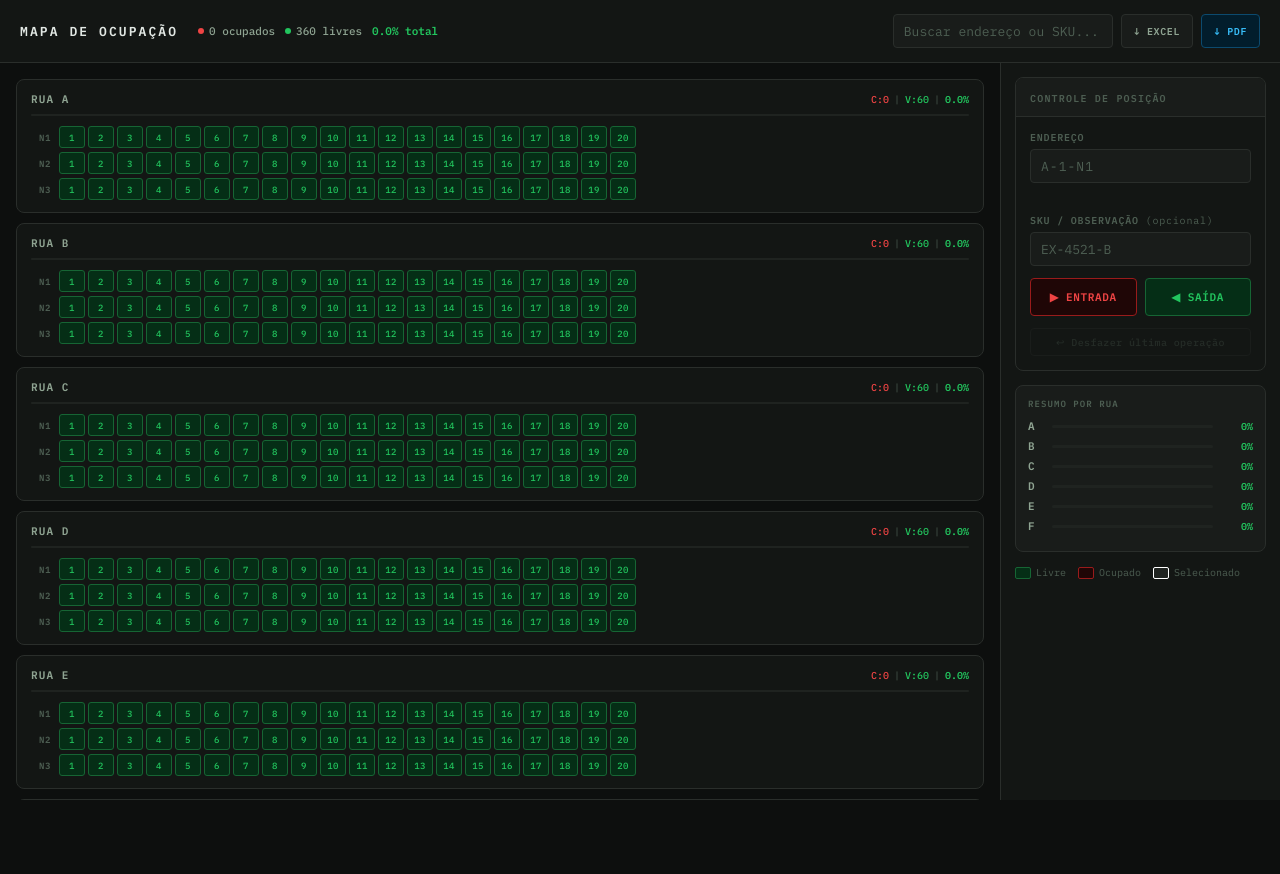
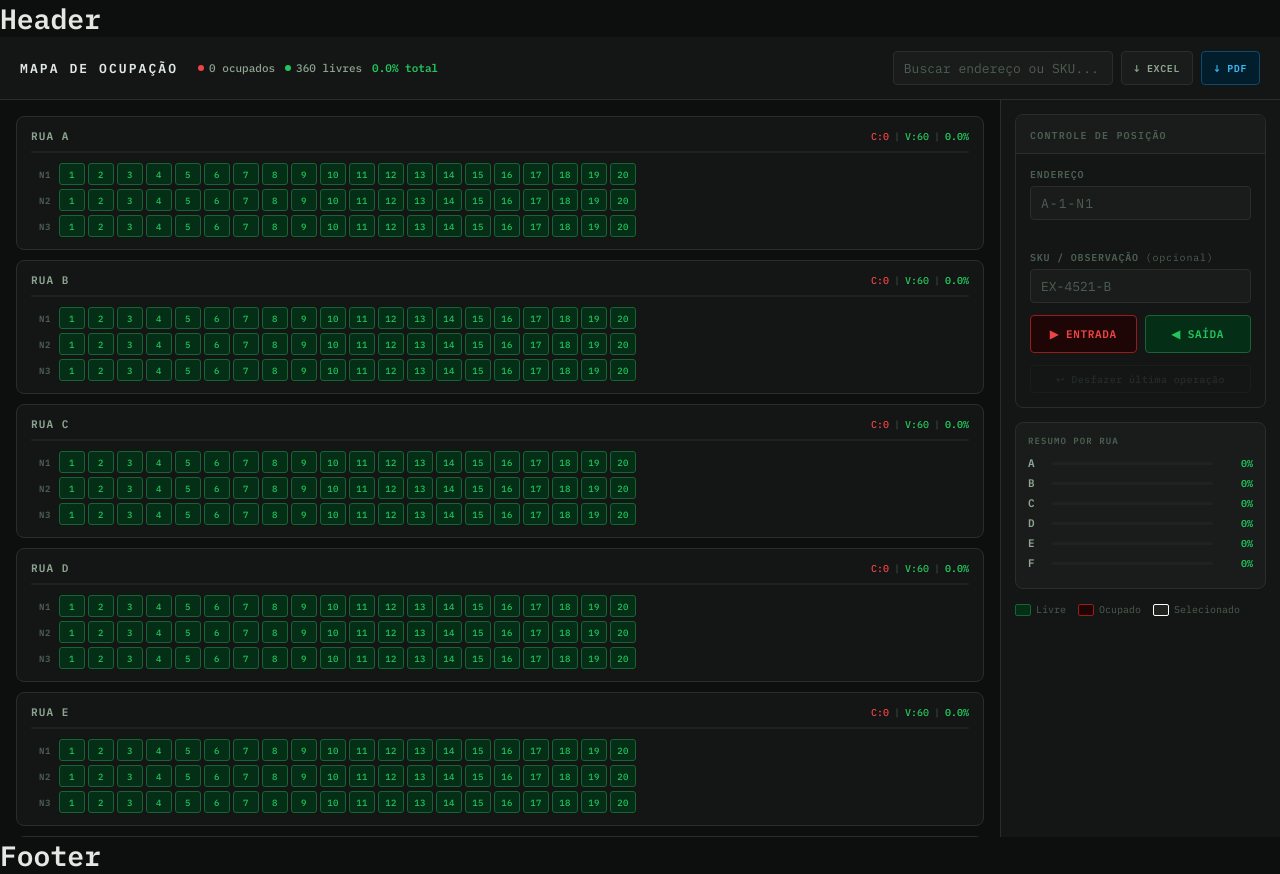
Before and after one commit to gilcierweb/warehouse-wms, a Nuxt app in the folder frontend/: page / in a window 1280 px wide. Before the commit the page ends 800 px from the top, so only its background shows below. Built offline with nearby package versions, Linux system fonts and the light colour scheme; no server answers.

Commit message:
add types

```diff
--- /dev/null
+++ b/frontend/app/components/AppFooter.vue
@@ -0,0 +1,5 @@
+<template>
+<div>
+    <h1>Footer</h1>
+</div>
+</template>
--- /dev/null
+++ b/frontend/app/components/AppHeader.vue
@@ -0,0 +1,5 @@
+<template>
+<div>
+    <h1>Header</h1>
+</div>
+</template>
--- a/frontend/app/layouts/default.vue
+++ b/frontend/app/layouts/default.vue
@@ -1,7 +1,7 @@
 <template>
   <div>
-    <!-- <AppHeader /> -->
+     <AppHeader />
     <slot />
-    <!-- <AppFooter /> -->
+     <AppFooter />
   </div>
 </template>
```
Also changed, not shown: frontend/app/types/index.ts (added, +50 -0 lines).
